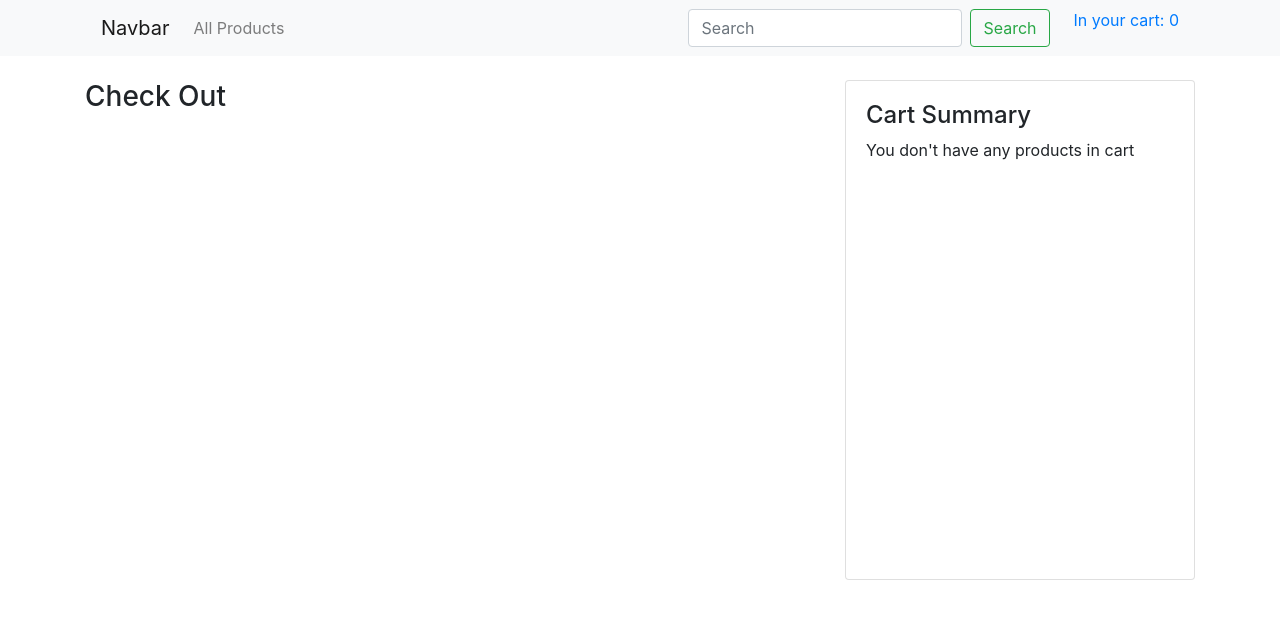
After one commit to codeartisanacademy/fswd1-onlineshop, a Django app: page /checkout/ in a window 1280 px wide. The commit adds this page. Shown: the top 619 px of the page. Run offline with Django 3.2, Linux system fonts and the light colour scheme; some libraries are stand-ins or nearby versions.

Commit message:
checkout start

```diff
--- a/onlineshop/urls.py
+++ b/onlineshop/urls.py
@@ -27,7 +27,8 @@ urlpatterns = [
     path('products/<int:pk>', views.ProductDetailView.as_view(), name='product-detail' ),
     path('cart/added/<int:id>', views.AddedToCartView.as_view(), name='cart-added'),
     path('cart/', views.ShoppingCartView.as_view(), name='cart'),
-
+    path('cart/remove/<int:id>', views.RemoveFromCartView.as_view(), name='cart-remove-item'),
+    path('checkout/', views.CheckOutView.as_view(), name='checkout'),
 
 ]+ static(settings.MEDIA_URL, document_root=settings.MEDIA_ROOT)
 
--- a/onlineshopapp/views.py
+++ b/onlineshopapp/views.py
@@ -1,6 +1,7 @@
 from django.shortcuts import render
 from django.views.generic import TemplateView, ListView, DetailView
 from django.shortcuts import HttpResponseRedirect, reverse
+from django.contrib import messages
 
 from .models import Product
 
@@ -40,6 +41,10 @@ class ProductDetailView(DetailView):
     def get_context_data(self, **kwargs):
         context = super().get_context_data(**kwargs)
         context["cart"] = count_total_items(self.request)
+
+        related_products = Product.objects.filter(category = 1)
+        context["related_products"] = related_products
+
         return context
 
 
@@ -79,3 +84,40 @@ class ShoppingCartView(TemplateView):
                 products.append(Product.objects.get(id=item['id']))
 
         return render(request, self.template_name, {'products_in_cart':products, 'cart':count_total_items(request)})
+
+
+class RemoveFromCartView(TemplateView):
+    template_name = 'cart/remove.html'
+    id = None
+
+    def get(self, request, id):
+        products_in_cart = []
+
+        if 'cart' in request.session:
+            try:
+                products_in_cart = request.session['cart']
+                del products_in_cart[id]
+                request.session['cart'] = products_in_cart
+                messages.success(request, "Berhasil dihapus")
+
+            except Exception as error:
+                messages.error(request, "Ada masalah menghapus cart")
+
+
+        return HttpResponseRedirect(reverse('cart'))
+
+
+class CheckOutView(TemplateView):
+    template_name = 'cart/checkout.html'
+
+    def get(self, request):
+        products_in_cart = []
+        total_price = 0
+
+        if 'cart' in request.session:
+            for p in request.session['cart']:
+                product = Product.objects.get(id=p['id'])
+                products_in_cart.append(product)
+                total_price += product.price
+
+        return render(request, self.template_name, {'products': products_in_cart, 'cart':count_total_items(request), 'total_price': total_price})
--- a/templates/base.html
+++ b/templates/base.html
@@ -29,11 +29,9 @@
 
               <div class="collapse navbar-collapse" id="navbarSupportedContent">
                 <ul class="navbar-nav mr-auto">
-                  <li class="nav-item active">
-                    <a class="nav-link" href="#">Home <span class="sr-only">(current)</span></a>
-                  </li>
+
                   <li class="nav-item">
-                    <a class="nav-link" href="#">All Products</a>
+                    <a class="nav-link" href="{% url 'home' %}">All Products</a>
                   </li>
 
 
--- /dev/null
+++ b/templates/cart/checkout.html
@@ -0,0 +1,46 @@
+{% extends 'base.html' %}
+
+{% load humanize %}
+
+{% block breadcrumbs %}
+
+{% endblock %}
+
+{% block content %}
+
+<div class="row">
+    <div class="col-8">
+        <h3>Check Out</h3>
+
+    </div>
+    <div class="col-4">
+        <div class="card">
+            <div class="card-body">
+                <h4>Cart Summary</h4>
+
+                {% if products %}
+                <ul>
+
+                    {% for p in products  %}
+                        <li>
+                            <h6>{{p}}</h6>
+                            {{p.price|intcomma}}
+                        </li>
+                    {% endfor %}
+
+                </ul>
+                <p class="text-right">
+                    Total: {{total_price|intcomma}}
+                </p>
+                {% else %}
+                <p>
+                    You don't have any products in cart
+                </p>
+                {% endif %}
+
+            </div>
+        </div>
+    </div>
+</div>
+
+{% endblock %}
```
Also changed, not shown: templates/cart/cart.html (+12 -2 lines), templates/products/product-detail.html (+10 -14 lines), db.sqlite3.
